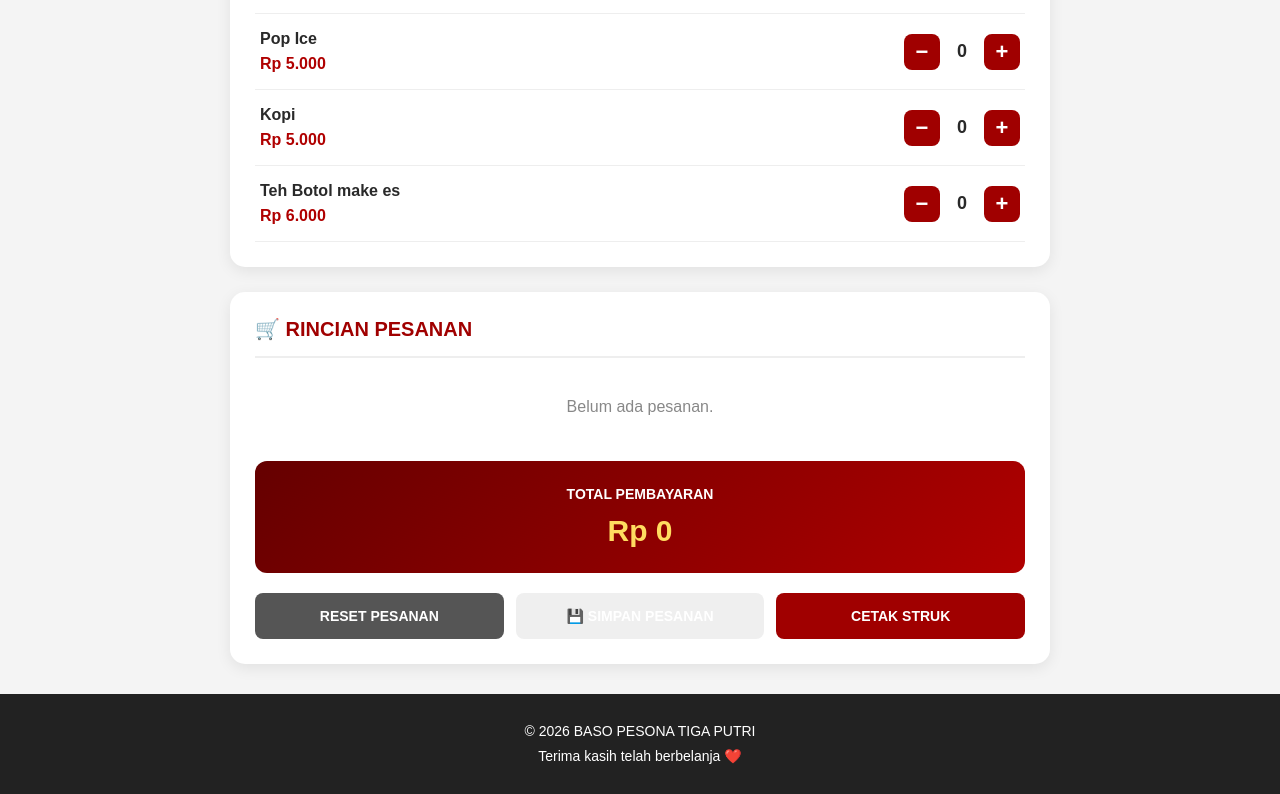
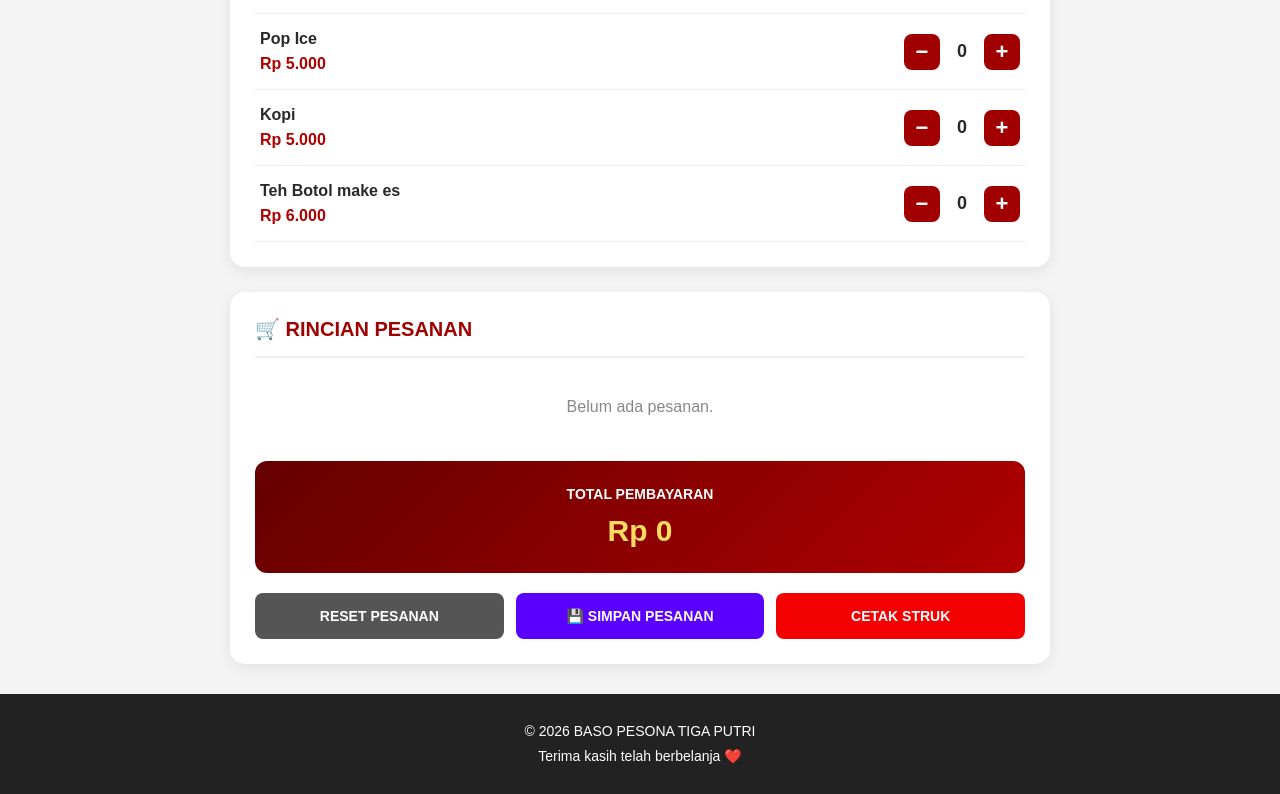
Before and after one commit to suryapermady/pesonatigaputri, a plain HTML site: page index.html in a window 1280 px wide. Shown: the part 1609-2403 px from the top of the page. Drawn offline with Linux system fonts and the light colour scheme.

Commit message:
Update style.css

```diff
--- a/style.css
+++ b/style.css
@@ -369,9 +369,14 @@ input:focus {
     background: #555;
 }
 
+.btn-simpan {
+    background: #5900ff;
+}
+
 .btn-cetak {
-    background: #a00000;
+    background: #f30000;
 }
+
 
 .btn-reset:hover {
     background: #333;
```
